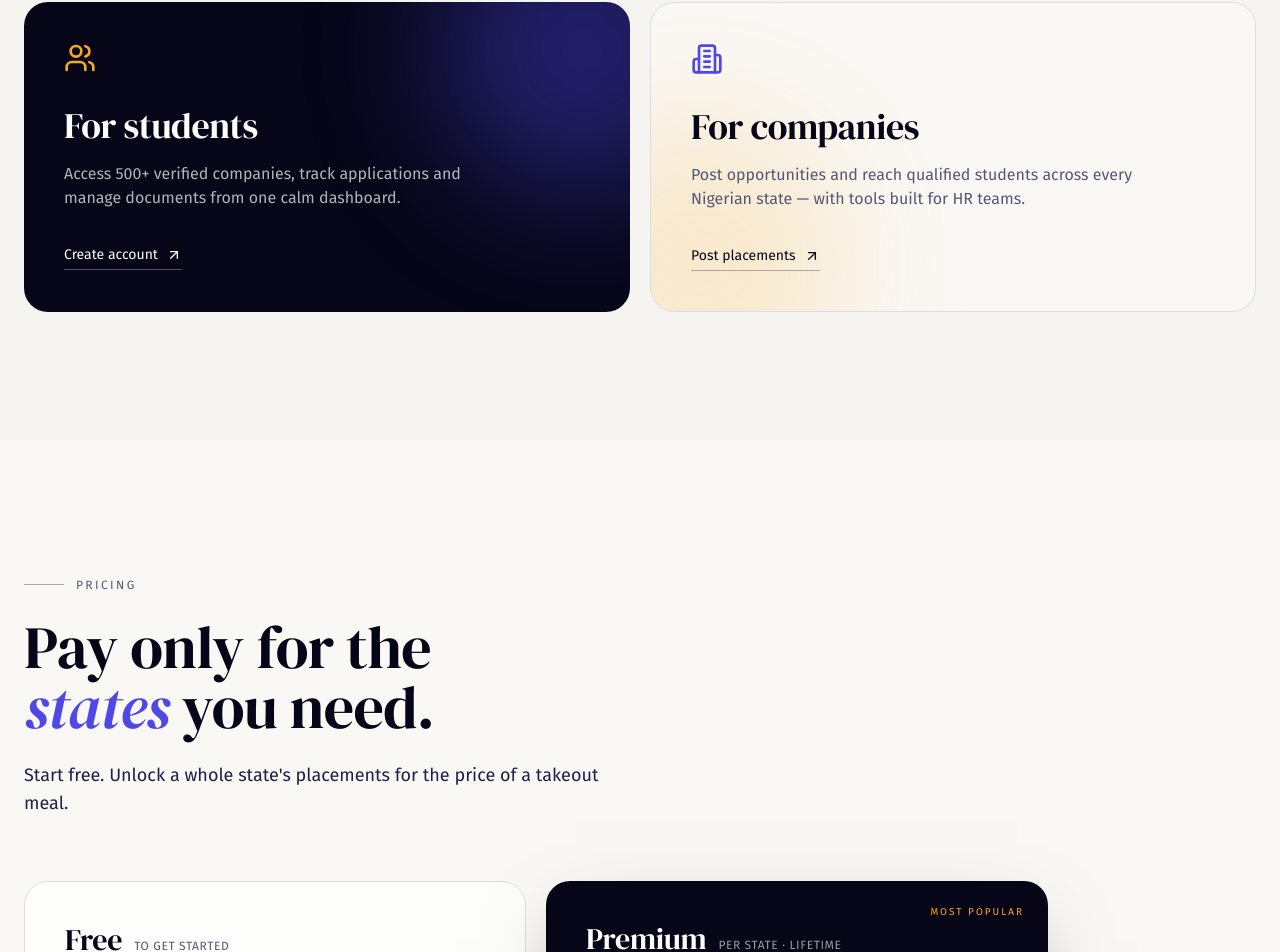
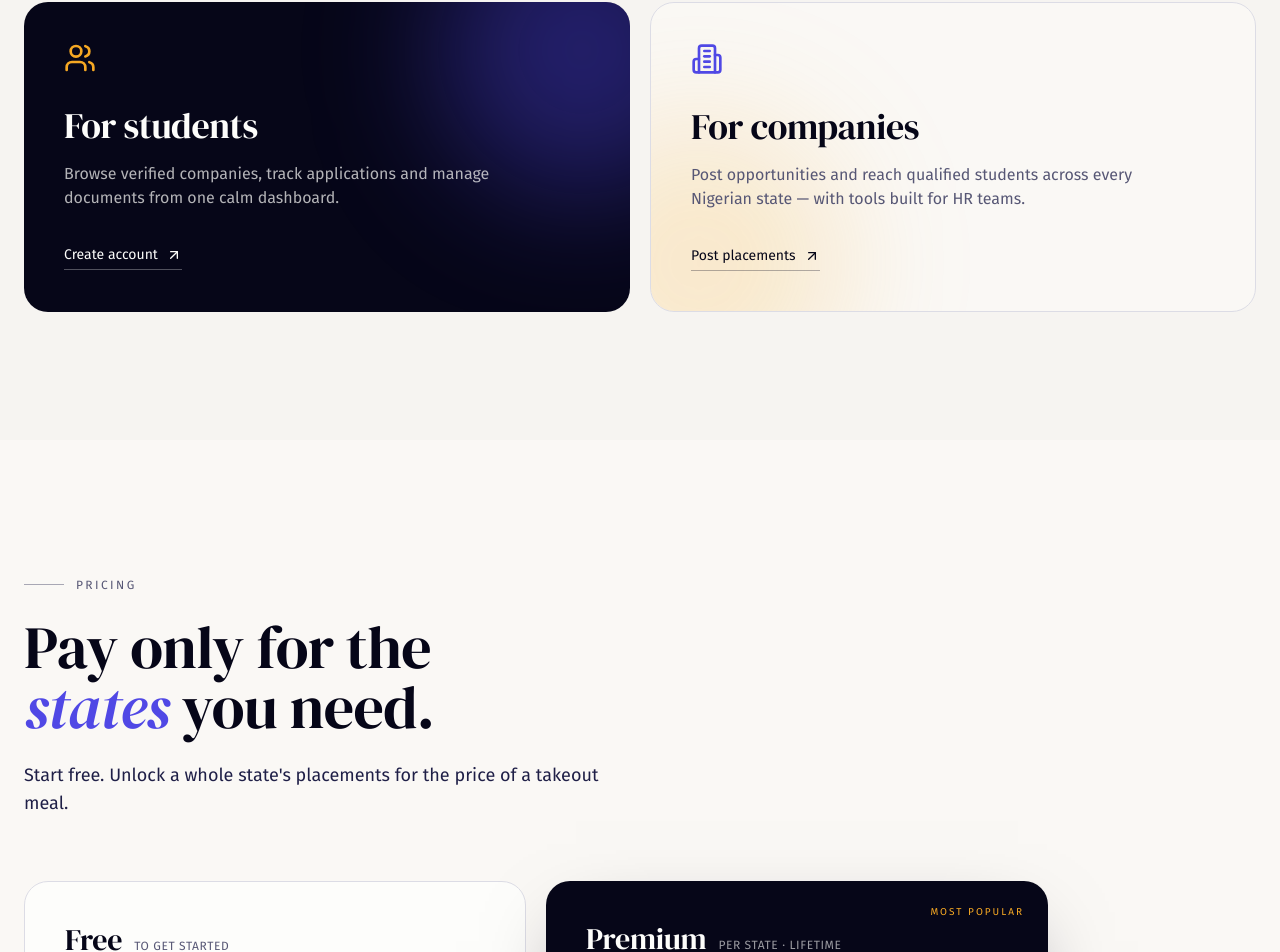
Before and after one commit to Jreri/Ched-Cocis-Link, a React (Vite) app: page / in a window 1280 px wide. Shown: the part 3043-3995 px from the top of the page. Built offline with nearby package versions, Linux system fonts and the light colour scheme.

Commit message:
Changes
Co-authored-by: Jreri <164785599+Jreri@users.noreply.github.com>

```diff
--- a/src/components/Features.tsx
+++ b/src/components/Features.tsx
@@ -53,7 +53,7 @@ const Features = () => {
               <Users className="w-8 h-8 mb-8 text-accent" />
               <h3 className="font-display text-3xl md:text-4xl mb-4">For students</h3>
               <p className="text-primary-foreground/70 mb-8 max-w-md">
-                Access 500+ verified companies, track applications and manage documents from one calm dashboard.
+                Browse verified companies, track applications and manage documents from one calm dashboard.
               </p>
               <div className="inline-flex items-center gap-2 text-sm border-b border-primary-foreground/30 pb-1 group-hover:border-accent group-hover:text-accent transition-colors">
                 Create account <ArrowUpRight className="w-4 h-4" />
```
